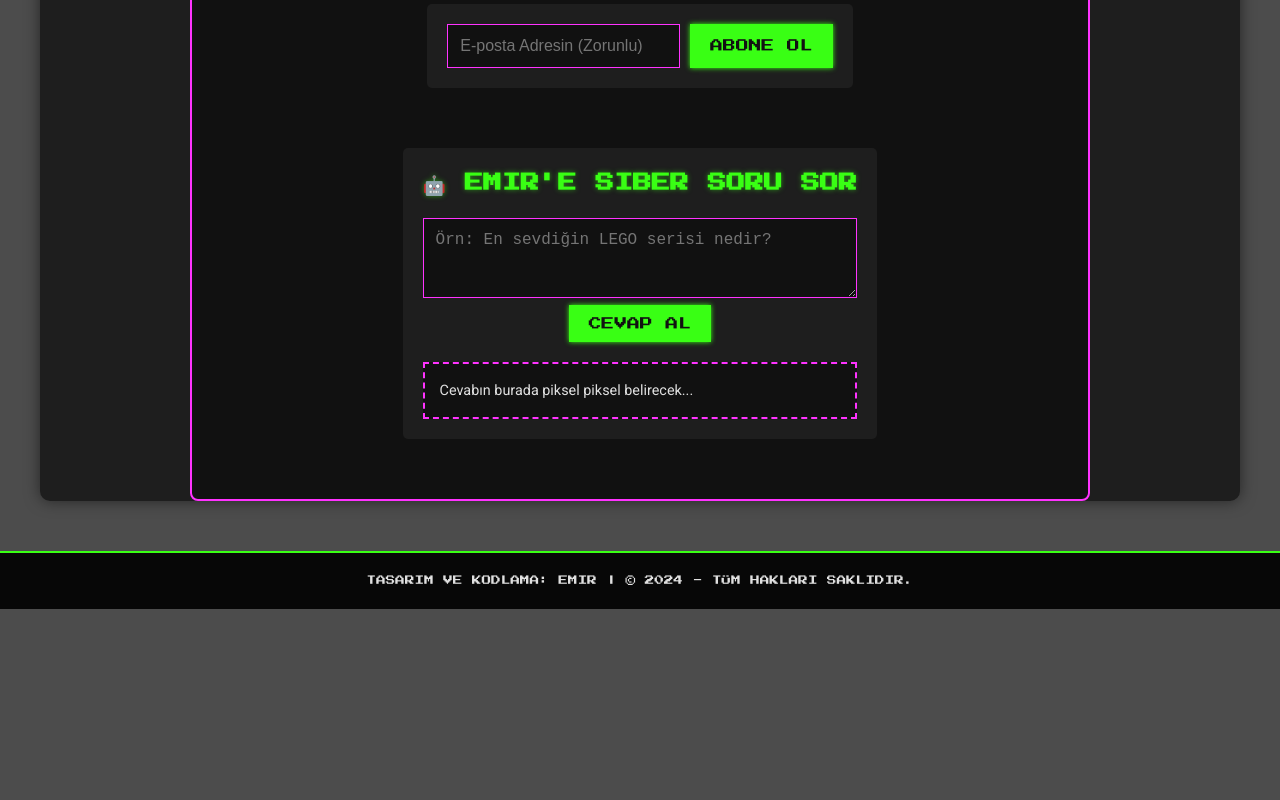
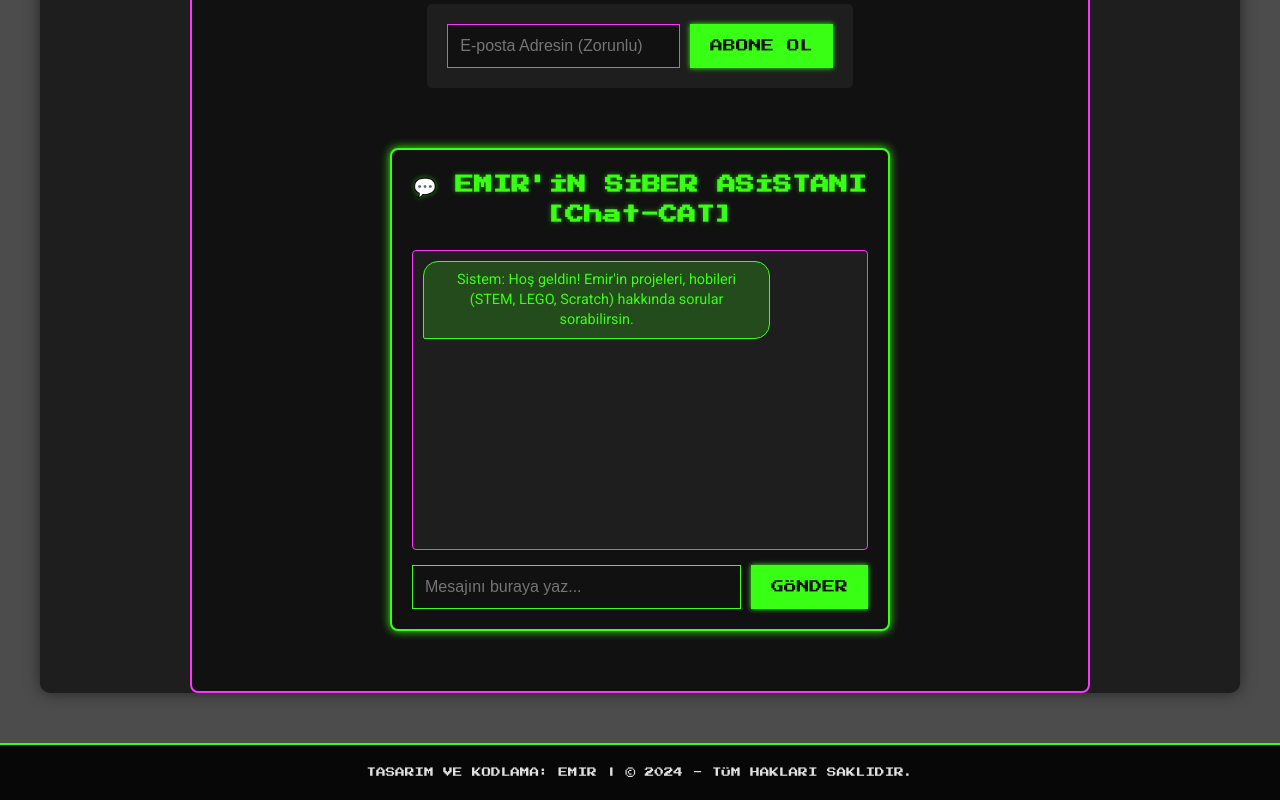
Before and after one commit to emirminecraft83-cpu/emir, a plain HTML site: page index.html in a window 1280 px wide. Shown: the part 2672-3472 px from the top of the page. Before the commit the page ends 3281 px from the top, so only its background shows below. Drawn offline with Linux system fonts and the light colour scheme.

Commit message:
Update index.html

```diff
--- a/index.html
+++ b/index.html
@@ -3,7 +3,7 @@
 <head>
     <meta charset="UTF-8">
     <meta name="viewport" content="width=device-width, initial-scale=1.0">
-    <title>Emir'in Biyografi ve Proje Merkezi | Minimalist</title>
+    <title>Emir'in Biyografi ve Proje Merkezi | Minimalist Siber</title>
 
     <link href="https://fonts.googleapis.com/css2?family=Press+Start+2P&family=Roboto:wght@300;400;700&display=swap" rel="stylesheet">
 
@@ -226,41 +226,86 @@
             max-width: 100%;
         }
 
-        /* İLETİŞİM & ABONELİK & Soru-Cevap */
+        /* İLETİŞİM & ABONELİK */
         .iletisim-modul {
             display: flex;
             flex-direction: column;
             gap: 30px;
         }
 
-        #abonelik-formu, .soru-cevap-alan {
+        #abonelik-formu {
             padding: 20px;
             background: var(--module-bg);
             border-radius: 5px;
-        }
-
-        #abonelik-formu {
             display: flex;
             gap: 10px;
             max-width: 500px;
             margin: 10px auto;
         }
 
-        /* Soru-Cevap Stil */
+        /* ESKİ Soru-Cevap alanını gizle (yerine Chat-CAT gelecek) */
         .soru-cevap-alan {
+            display: none;
+        }
+
+        /* Yeni Chat Modülü Stili (Chat-CAT) */
+        .chat-container {
             max-width: 500px;
             margin: 20px auto;
+            padding: 20px;
+            background: var(--dark-bg);
+            border: 2px solid var(--primary-color); /* Neon yeşil çerçeve */
+            border-radius: 8px;
+            box-shadow: 0 0 10px var(--primary-color);
         }
 
-        #cevap-alani {
-            margin-top: 20px;
-            border: 2px dashed var(--secondary-color);
-            padding: 15px;
-            min-height: 50px;
-            text-align: left;
+        .chat-box {
+            height: 300px; /* Sohbet penceresi yüksekliği */
+            overflow-y: auto;
+            margin-bottom: 15px;
+            padding: 10px;
+            background-color: var(--module-bg);
+            border: 1px solid var(--secondary-color);
+            border-radius: 4px;
+            display: flex;
+            flex-direction: column;
+            gap: 10px;
+        }
+
+        .chat-message {
+            padding: 8px 12px;
+            border-radius: 15px;
+            max-width: 80%;
+            font-size: 0.9rem;
             font-family: var(--main-font);
-            font-size: 0.9rem;
-            background-color: var(--dark-bg);
+            line-height: 1.4;
+            word-wrap: break-word;
+        }
+
+        /* Kullanıcı Mesajı (Mavi Tonlar, Sağda) */
+        .user-message {
+            align-self: flex-end;
+            background-color: #007bff;
+            color: white;
+            border-bottom-right-radius: 2px;
+        }
+
+        /* Bot Mesajı (Neon Yeşil Tonlar, Solda) */
+        .bot-message {
+            align-self: flex-start;
+            background-color: rgba(57, 255, 20, 0.2);
+            color: var(--primary-color);
+            border: 1px solid var(--primary-color);
+            border-bottom-left-radius: 2px;
+        }
+
+        .chat-input-form {
+            display: flex;
+            gap: 10px;
+        }
+        .chat-input-form input[type="text"] {
+            flex-grow: 1;
+            border: 1px solid var(--primary-color);
         }
 
         /* Footer */
@@ -310,19 +355,19 @@
                 border-top: 1px solid rgba(255, 255, 255, 0.1);
             }
 
-            .sozluk-form, #abonelik-formu {
+            .sozluk-form, #abonelik-formu, .chat-input-form {
                 flex-direction: column;
                 width: 90%;
             }
-            .sozluk-form button, #abonelik-formu button {
+            .sozluk-form button, #abonelik-formu button, .chat-input-form button {
                 width: 100%;
                 margin-top: 10px;
             }
 
             /* Oyun Çerçevelerini Küçültme */
             .oyun-listesi iframe {
-                width: 95%; /* Yan boşluk bırakarak tam genişlik kullan */
-                height: 300px; /* Yüksekliği düşür */
+                width: 95%;
+                height: 300px;
             }
         }
 
@@ -425,13 +470,18 @@
                 <button type="submit">ABONE OL</button>
             </form>
 
-            <div class="soru-cevap-alan">
-                <h3>🤖 EMIR'E SIBER SORU SOR</h3>
-                <textarea id="soru-kutusu" placeholder="Örn: En sevdiğin LEGO serisi nedir?" rows="3" style="width: 100%;"></textarea>
-                <button onclick="cevapVer()">CEVAP AL</button>
-                <div id="cevap-alani">Cevabın burada piksel piksel belirecek...</div>
+            <div class="chat-container">
+                <h3>💬 EMIR'İN SİBER ASİSTANI [Chat-CAT]</h3>
+                <div class="chat-box" id="chat-kutu">
+                    <div class="chat-message bot-message">Sistem: Hoş geldin! Emir'in projeleri, hobileri (STEM, LEGO, Scratch) hakkında sorular sorabilirsin.</div>
+                </div>
+
+                <form class="chat-input-form" id="chat-formu">
+                    <input type="text" id="chat-input" placeholder="Mesajını buraya yaz..." required>
+                    <button type="submit">GÖNDER</button>
+                </form>
             </div>
-        </div>
+            </div>
     </section>
 
     <footer>
@@ -457,37 +507,66 @@
         });
 
         // ----------------------------------------------------
-        // SORU-CEVAP SİSTEMİ (Simülasyon)
+        // CHAT CAT SİSTEMİ (Sohbet Robotu Mantığı)
         // ----------------------------------------------------
-        function cevapVer() {
-            const soru = document.getElementById('soru-kutusu').value.trim().toLowerCase();
-            const cevapAlani = document.getElementById('cevap-alani');
+        document.getElementById('chat-formu').addEventListener('submit', function(e) {
+            e.preventDefault();
+            gonderChatMesaji();
+        });
 
-            if (soru === "") {
-                cevapAlani.innerHTML = "HATACode:001 - Lütfen sorgu metnini girin.";
-                return;
-            }
+        function ekleMesaj(mesaj, tip) {
+            const chatKutu = document.getElementById('chat-kutu');
+            const mesajDiv = document.createElement('div');
+            mesajDiv.className = `chat-message ${tip}-message`;
+            mesajDiv.innerHTML = mesaj; // HTML içeriğini de desteklemesi için innerHTML
 
-            // Gelişmiş Anahtar Kelimeye Dayalı Cevaplar
-            let cevap = "Sorgu Anlaşılamadı. Lütfen STEM, Scratch, LEGO veya Biyografi konularında tekrar deneyin.";
+            chatKutu.appendChild(mesajDiv);
+
+            // Otomatik aşağı kaydırma
+            chatKutu.scrollTop = chatKutu.scrollHeight;
+        }
+
+        function gonderChatMesaji() {
+            const inputAlan = document.getElementById('chat-input');
+            const soru = inputAlan.value.trim();
+
+            if (soru === "") return;
+
+            // 1. Kullanıcının Mesajını Ekle
+            ekleMesaj(soru, 'user');
+            inputAlan.value = ''; // Input'u temizle
+
+            // 2. Botun Cevabını Hesapla ve Ekle
+            const botCevabi = botCevapUret(soru.toLowerCase());
+
+            // Bot cevabını biraz gecikmeli ver (Daha gerçekçi hissettirir)
+            setTimeout(() => {
+                ekleMesaj(botCevabi, 'bot');
+            }, 800);
+        }
+
+        function botCevapUret(soru) {
+            let cevap = "Hata: Bilgi Tabanında bu konuda yeterli veri yok. STEM, Scratch, LEGO veya Biyografi konularında tekrar deneyin.";
 
             if (soru.includes("yaşın")) {
                 cevap = "Veri: 10 yıl. Gelişim süreci devam ediyor.";
             } else if (soru.includes("saçın") || soru.includes("kıvırcık")) {
                 cevap = "Doğrulandı: Saç yapısı kıvırcık. %100 doğruluk.";
             } else if (soru.includes("stem") || soru.includes("deney")) {
-                cevap = "STEM, geleceğin teknolojisidir. Bir sonraki deneyim [Yeni Fikir]'i test etmek olacak.";
-            } else if (soru.includes("scratch") || soru.includes("kodlama")) {
-                cevap = "Scratch Projesi: Şu anki hedefim, daha karmaşık yapay zeka davranışları kodlamak.";
+                cevap = "STEM, geleceğin teknolojisidir. Bir sonraki deneyim **[Yeni Fikir]**'i test etmek olacak. Bilim, dünyayı çözmek demek!";
+            } else if (soru.includes("scratch") || soru.includes("kodlama") || soru.includes("oyun")) {
+                cevap = "Scratch Projesi: Şu anki hedefim, daha karmaşık yapay zeka davranışları kodlamak. <a href='#projeler' style='color: var(--secondary-color); text-decoration: none;'>Projelerimi incele!</a>";
             } else if (soru.includes("lego")) {
-                cevap = "LEGO: Yaratıcılık limitleri sıfır. Favori serim [En Sevdiğiniz LEGO Serisi].";
-            } else if (soru.includes("fortnite") || soru.includes("oyun")) {
-                cevap = "Fortnite: Oynanış süresi: [Saat]. Favori Kaplama: [Kaplama Adı].";
-            } else if (soru.includes("fiberim ıslak")) {
-                cevap = "Müzik Sorgusu: 'Fiberim Islak' çalınıyor. Ses düzeyi %30.";
+                cevap = "LEGO: Yaratıcılık limitleri sıfır. Favori serim **[En Sevdiğiniz LEGO Serisi]**. Sende var mı?";
+            } else if (soru.includes("fortnite")) {
+                cevap = "Fortnite: Oynanış süresi: **[Saat]**. Favori Kaplama: **[Kaplama Adı]**.";
+            } else if (soru.includes("fiberim ıslak") || soru.includes("müzik")) {
+                cevap = "Müzik Sorgusu: 'Fiberim Islak' çalınıyor. Ses düzeyi %30. Beğendin mi?";
+            } else if (soru.includes("merhaba") || soru.includes("selam")) {
+                cevap = "Merhaba! Sistemi yüklediğin için teşekkür ederim. Nasıl yardımcı olabilirim?";
             }
 
-            cevapAlani.innerHTML = `**SORGULANDI:** ${soru}<br><br>**EMIR-AI CEVAP:** ${cevap}`;
+            return cevap;
         }
     </script>
 </body>
```
